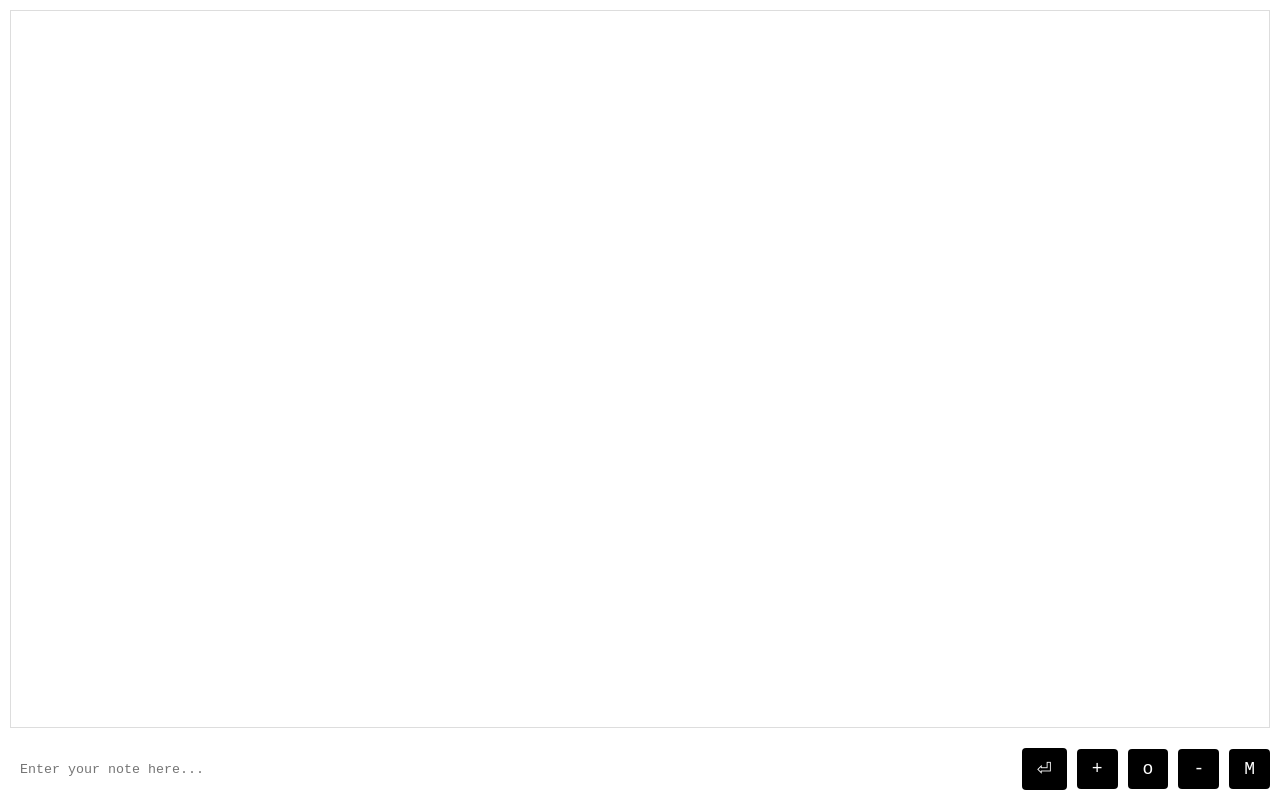
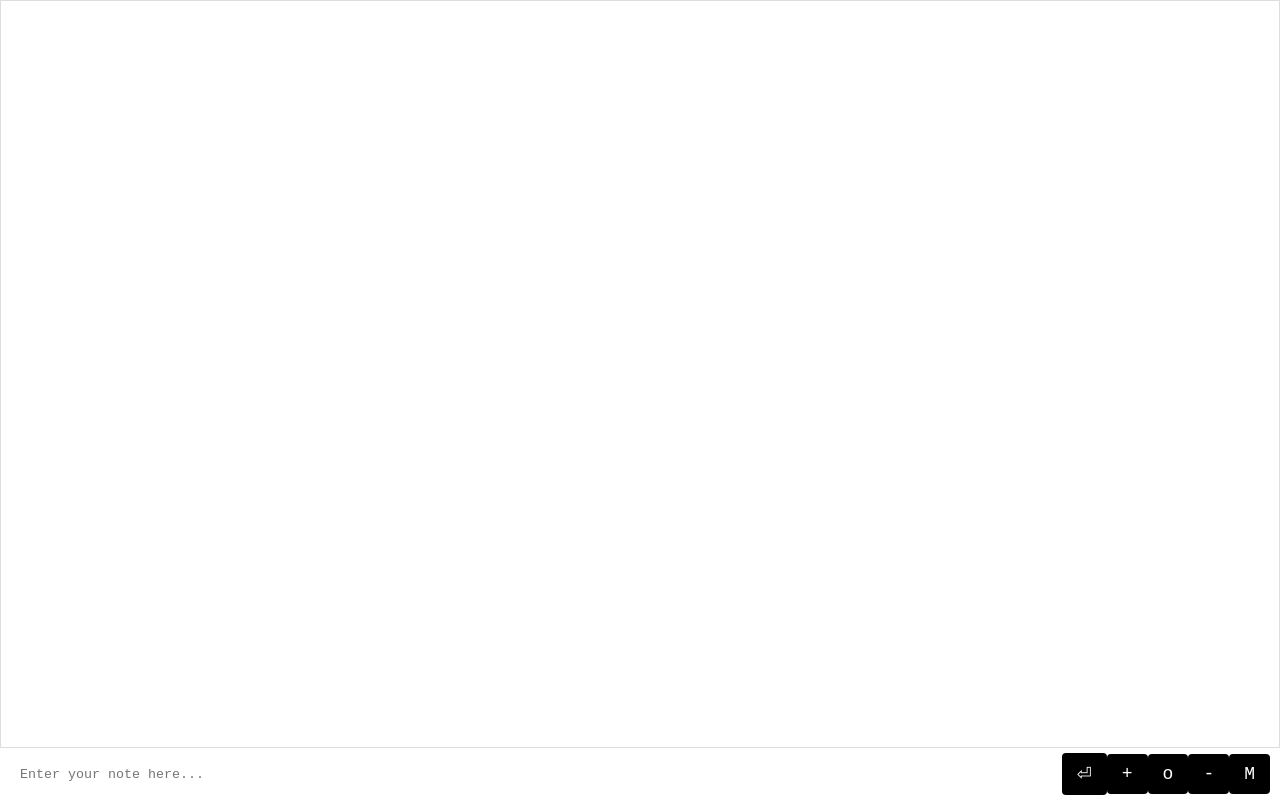
Before and after one commit to tdwth-joe/Notes, a plain HTML site: page index.html in a window 1280 px wide. Drawn offline with Linux system fonts and the light colour scheme.

Commit message:
Update styles.css

```diff
--- a/styles.css
+++ b/styles.css
@@ -5,10 +5,10 @@ body {
   padding: 0;
   display: flex;
   flex-direction: column;
-  min-height: 100vh;
+  height: 100vh; /* Full viewport height */
+  width: 100vw; /* Full viewport width */
   color: #000;
-  max-width: 100vw;
-  overflow: hidden;
+  overflow: hidden; /* Prevent scrolling on body */
 }
 
 #chat-display {
@@ -16,24 +16,21 @@ body {
   flex-direction: column;
   justify-content: flex-end;
   background-color: #fff;
-  overflow-y: auto;
-  margin: 10px;
+  overflow-y: auto; /* Allow scrolling only in chat display */
+  margin: 0; /* Remove margin to fit screen */
   padding: 10px;
   border: 1px solid #ddd;
   font-family: 'Fira Code', monospace;
   flex-grow: 1;
-  max-height: calc(100vh - 60px); /* Adjusted for header/footer height */
-  overflow-x: hidden;
-  overscroll-behavior: contain;
+  max-height: calc(100vh - 60px); /* Adjust based on other elements' height */
   font-size: 18px;
-  touch-action: pan-y;
-  user-select: none;
 }
 
 .input-container {
   display: flex;
   align-items: center;
-  margin: 10px;
+  margin: 0 10px; /* Adjust margin */
+  padding: 5px 0; /* Add padding for visual comfort */
 }
 
 #entry-box {
@@ -52,14 +49,11 @@ body {
   background-color: #000;
   border: none;
   padding: 10px 15px;
-  margin-left: 10px;
   cursor: pointer;
   font-family: 'Fira Code', monospace;
   color: #fff;
   border-radius: 4px;
-  transition: background-color 0.2s ease;
   font-size: 18px;
-  max-width: 90px;
 }
 
 #enter-button:hover,
@@ -71,40 +65,32 @@ body {
   background-color: #000;
   border: none;
   padding: 10px 15px;
-  margin-left: 10px;
   cursor: pointer;
   font-family: 'Fira Code', monospace;
   color: #fff;
   border-radius: 4px;
-  transition: background-color 0.2s ease;
 }
 
 #menu-button:hover {
   background-color: #333;
 }
 
-/* Media queries for Pixel 8 Pro */
-@media (min-device-width: 1440px) and (min-device-height: 3120px) and (-webkit-device-pixel-ratio: 3) {
+@media (min-width: 1440px) and (min-height: 3120px) {
   body {
-    font-size: 20px;
+    font-size: 16px; /* Adjust for readability */
   }
 
   #chat-display {
-    margin: 15px;
     padding: 15px;
-    font-size: 20px;
+    font-size: 16px;
   }
 
   .input-container {
-    margin: 15px;
+    padding: 10px 0;
   }
 
   #entry-box, #enter-button, .chat-button, #menu-button {
-    font-size: 20px;
+    font-size: 16px;
     padding: 12px 18px;
   }
-
-  #enter-button, .chat-button, #menu-button {
-    max-width: 100px;
-  }
 }
```
